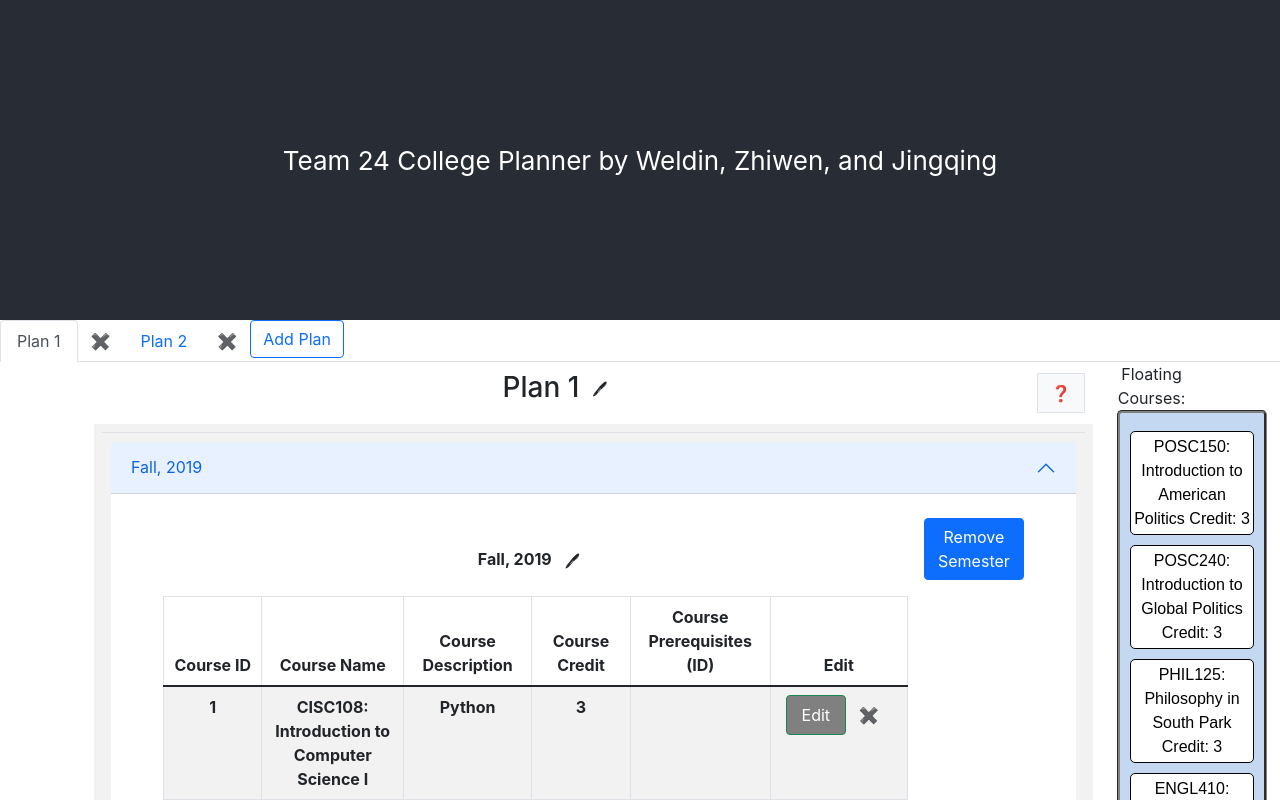
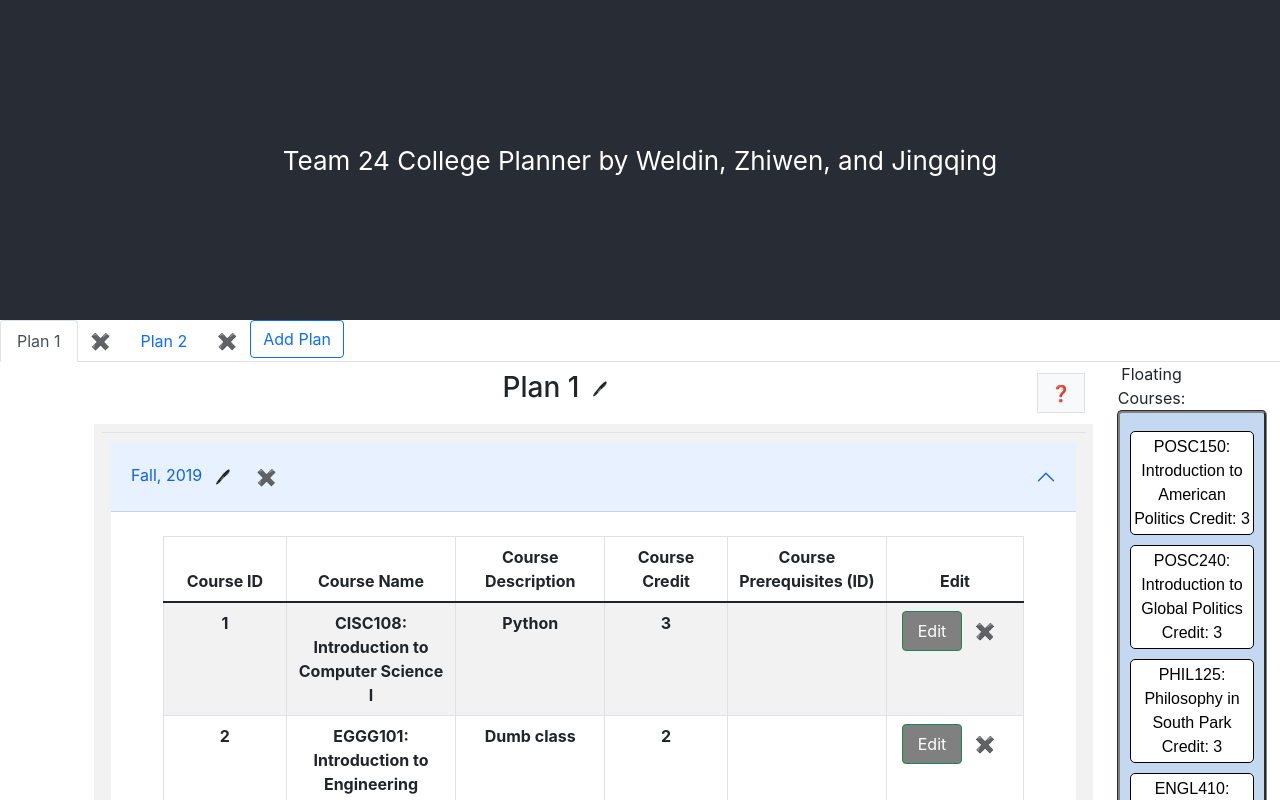
Before and after one commit to UD-CISC275-S22/cis-scheduler-team24, a React (Create React App) app: page / in a window 1280 px wide. Shown: the top 800 px of the page. Built offline with nearby package versions, Linux system fonts and the light colour scheme.

Commit message:
update delete and edit course form

```diff
--- a/src/components/listSemesters.tsx
+++ b/src/components/listSemesters.tsx
@@ -1,8 +1,10 @@
-import React from "react";
+import React, { useState } from "react";
 import { Accordion, Table, Button } from "react-bootstrap";
 import { Semester } from "../interfaces/semester";
 import { Course } from "../interfaces/course";
 import { ViewSemester } from "./viewSemester";
+import { EditSemester } from "./editSemester";
+import { DeleteSemester } from "./DeleteSemester";
 
 export function ListSemesters({
     planSemesters,
@@ -27,6 +29,12 @@ export function ListSemesters({
     setRequirements: (courses: Course[]) => void;
     updateCourses: (newCourse: Course) => void;
 }): JSX.Element {
+    const [isEditing, setEditing] = useState<boolean>(false);
+
+    function openEdit(): void {
+        setEditing(!isEditing);
+    }
+
     return (
         <div>
             <Table striped bordered hover>
@@ -40,7 +48,42 @@ export function ListSemesters({
                             >
                                 <Accordion.Item eventKey="0">
                                     <Accordion.Header>
-                                        {semester.name}
+                                        <span>
+                                            <div style={{ display: "flex" }}>
+                                                {isEditing ? (
+                                                    <EditSemester
+                                                        semester={semester}
+                                                        setSemesterName={
+                                                            setSemesterName
+                                                        }
+                                                        openEdit={openEdit}
+                                                    ></EditSemester>
+                                                ) : (
+                                                    <div>
+                                                        {semester.name}
+                                                        <Button
+                                                            onClick={openEdit}
+                                                            variant="empty"
+                                                            className="me-8"
+                                                        >
+                                                            🖊
+                                                        </Button>
+                                                    </div>
+                                                )}
+
+                                                <DeleteSemester
+                                                    semester={semester}
+                                                    removeSemester={
+                                                        removeSemester
+                                                    }
+                                                    setFloats={setFloats}
+                                                    courses={courses}
+                                                    floatingCourses={
+                                                        floatingCourses
+                                                    }
+                                                ></DeleteSemester>
+                                            </div>
+                                        </span>
                                     </Accordion.Header>
                                     <Accordion.Body>
                                         <div key={semester.id}>
@@ -52,10 +95,6 @@ export function ListSemesters({
                                                 }
                                                 requiredCourses={
                                                     requiredCourses
-                                                }
-                                                removeSemester={removeSemester}
-                                                setSemesterName={
-                                                    setSemesterName
                                                 }
                                                 setFloats={setFloats}
                                                 setRequirements={
--- a/src/components/viewSemester.tsx
+++ b/src/components/viewSemester.tsx
@@ -1,18 +1,15 @@
 import React from "react";
 import { useState } from "react";
-import { Button, Container, Table } from "react-bootstrap";
+import { Container, Table } from "react-bootstrap";
 import { Semester } from "../interfaces/semester";
 import { Course } from "../interfaces/course";
 import { ListCourses } from "./listCourses";
-import { EditSemester } from "./editSemester";
 
 export function ViewSemester({
     semester,
     courses,
     floatingCourses,
     requiredCourses,
-    removeSemester,
-    setSemesterName,
     setFloats,
     setRequirements,
     updateCourses
@@ -21,8 +18,6 @@ export function ViewSemester({
     courses: Course[];
     floatingCourses: Course[];
     requiredCourses: Course[];
-    removeSemester: (id: number) => void;
-    setSemesterName: (id: number, name: string) => void;
     setFloats: (courses: Course[]) => void;
     setRequirements: (courses: Course[]) => void;
     updateCourses: (newCourse: Course) => void;
@@ -32,20 +27,10 @@ export function ViewSemester({
             semester.courses.includes(course.id)
         )
     );
-    const [isEditing, setEditing] = useState<boolean>(false);
-
-    function deleteSemester(): void {
-        removeSemester(semester.id);
-        removeCourses();
-    }
 
     function removeCourses(): void {
         setFloats([...floatingCourses, ...semesterCourses]);
         setSemesterCourses([]);
-    }
-
-    function openEdit(): void {
-        setEditing(!isEditing);
     }
 
     function updateSemesterCourses(newCourse: Course): void {
@@ -57,35 +42,6 @@ export function ViewSemester({
             <Container>
                 <Table striped borderless hover>
                     <thead>
-                        <tr>
-                            <th>
-                                <span>
-                                    {isEditing ? (
-                                        <EditSemester
-                                            semester={semester}
-                                            setSemesterName={setSemesterName}
-                                            openEdit={openEdit}
-                                        ></EditSemester>
-                                    ) : (
-                                        <div>
-                                            {semester.name}
-                                            <Button
-                                                onClick={openEdit}
-                                                variant="empty"
-                                                className="me-8"
-                                            >
-                                                🖊
-                                            </Button>
-                                        </div>
-                                    )}
-                                </span>
-                            </th>
-                            <th>
-                                <Button onClick={deleteSemester}>
-                                    Remove Semester
-                                </Button>
-                            </th>
-                        </tr>
                         <tr>
                             <th>
                                 <ListCourses
```
